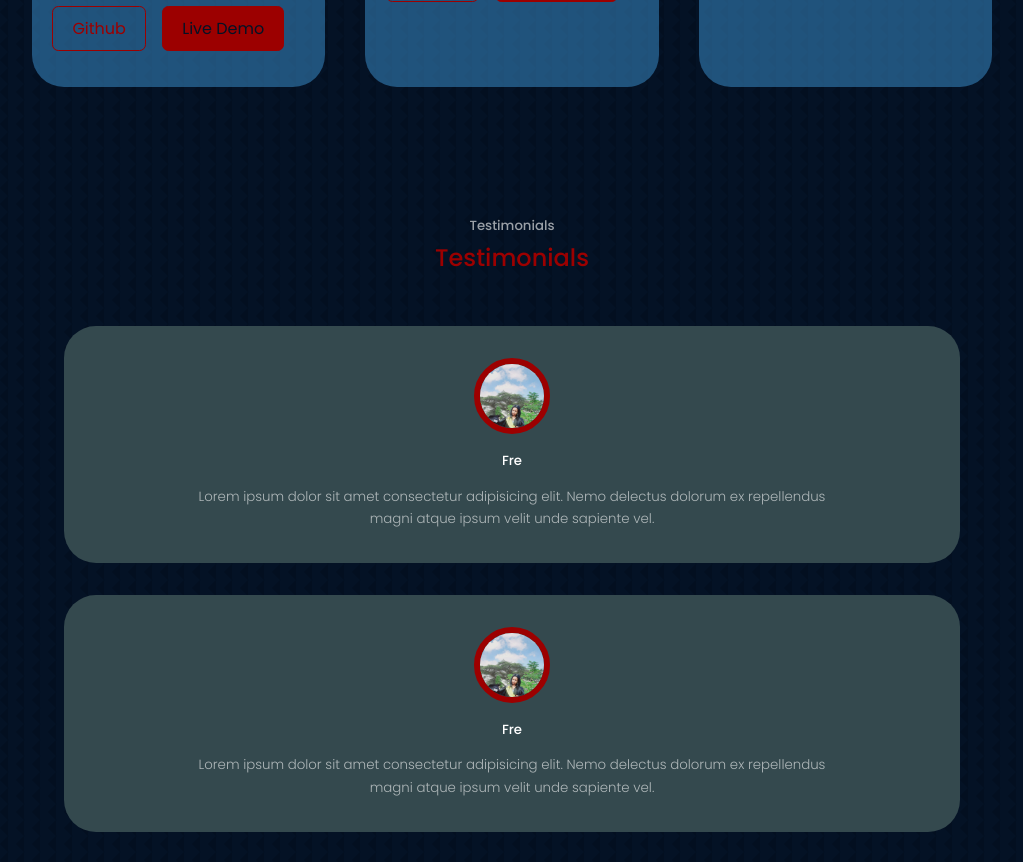
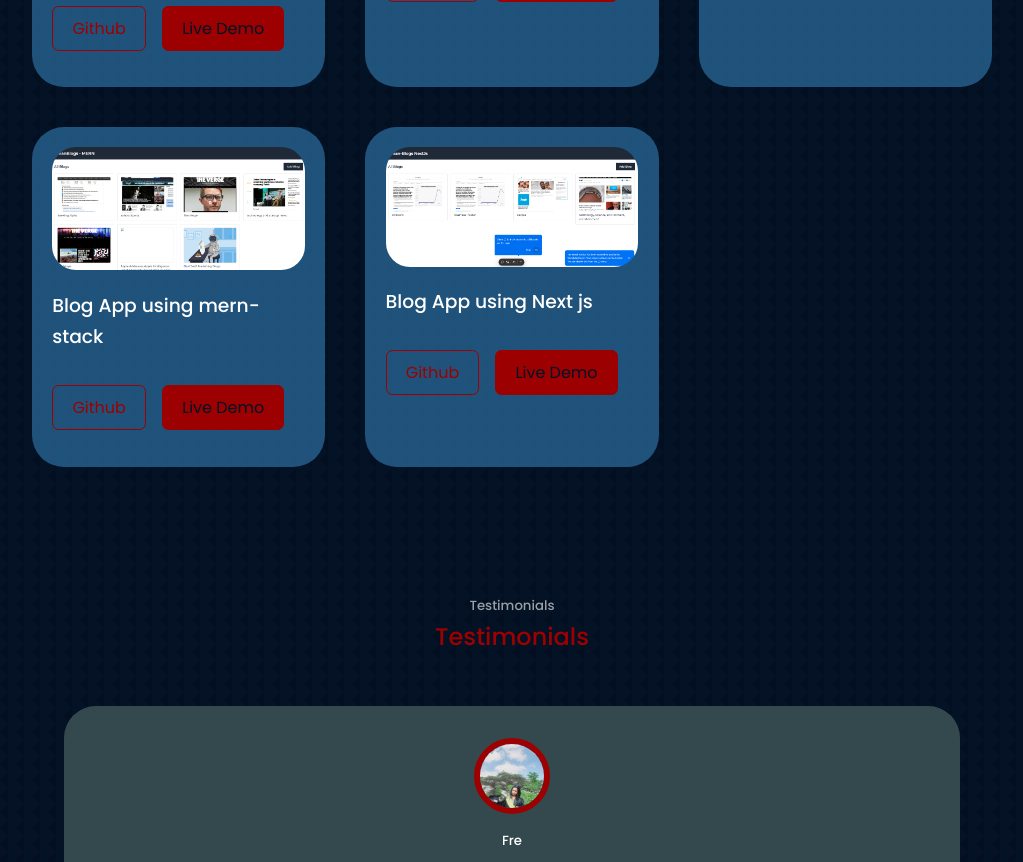
Before and after one commit to amani387/portifolio_app, a React (Create React App) app: page / in a window 1280 px wide. Shown: the part 4620-5482 px from the top of the page, without its empty margins (128-1151 px from the left). Built offline with nearby package versions, Linux system fonts and the light colour scheme.

Commit message:
addin two projects blog apps

```diff
--- a/src/components/Portfolio/Portfolio.jsx
+++ b/src/components/Portfolio/Portfolio.jsx
@@ -6,6 +6,8 @@ import Proto3 from '../../assets/memuya.png'
 import Proto4 from '../../assets/mekdi.jpg'
 import Proto5 from '../../assets/port4.webp'
 import Proto6 from '../../assets/port6.webp'
+import Proto7 from '../../assets/aman_mern_blog.png'
+import Proto8 from '../../assets/aman_next_blog.png'
 
 const data = [{
   id:1,
@@ -49,7 +51,22 @@ demo:'https://guileless-crisp-5b2a7d.netlify.app/'
   image:Proto6,
   title:'Ethiopian_beauty',
   github:'https://github.com',
-demo:'https://guileless-crisp-5b2a7d.netlify.app/'
+  demo:'https://guileless-crisp-5b2a7d.netlify.app/'
+},
+{
+  id:7,
+  image:Proto7,
+  title:'Blog App using mern-stack',
+  github:'https://github.com',
+  demo:'https://mern-blog-application-kfqi.onrender.com'
+}
+,
+{
+  id:8,
+  image:Proto8,
+  title:'Blog App using Next js',
+  github:'https://github.com',
+  demo:'https://next-js-blog-app-a32g.vercel.app/'
 }
 ]
 const Portfolio = () => {
--- a/src/components/header/Headersocial.jsx
+++ b/src/components/header/Headersocial.jsx
@@ -11,6 +11,7 @@ const Headersocial = () => {
     </div>
   )
 }
+
 /*
 <a href="https://www.instagram.com/beba387aman" target="_blank" rel="noopener noreferrer">Instagram</a>
           <a href="https://www.linkedin.com/in/amanuel-nega-533353246" target="_blank" rel="noopener noreferrer">LinkedIn</a>
```
Also changed, not shown: src/assets/aman_mern_blog.png (added), src/assets/aman_next_blog.png (added).
